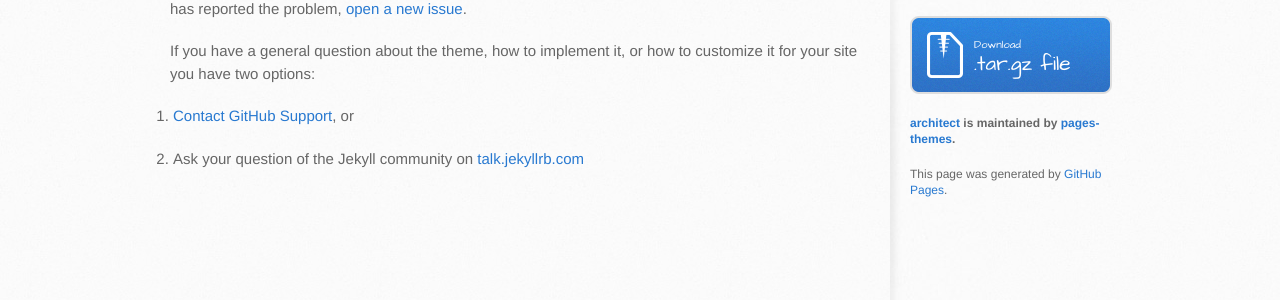
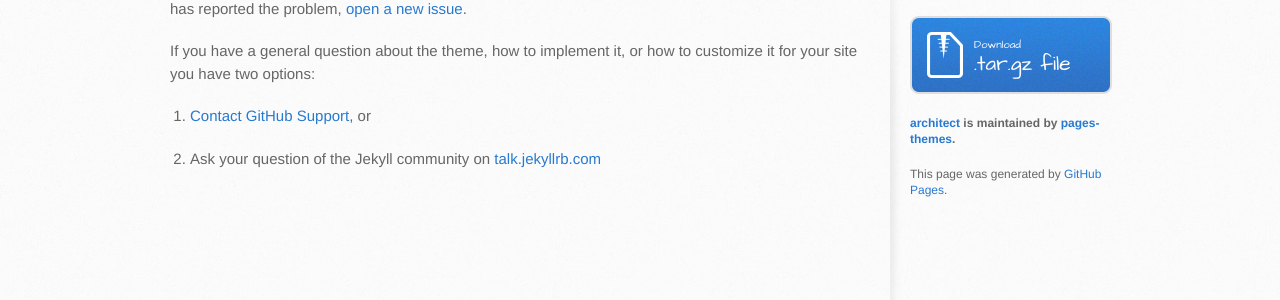
Before and after one commit to pages-themes/architect, a Jekyll site: the page built from docs/SUPPORT.md, in a window 1280 px wide. Shown: the part 316-616 px from the top of the page. Built offline with Jekyll 4.4.1, drawn with Linux system fonts in a browser that asks for light colours; our own code applies the rules of GitHub Pages for plain Markdown files.

Commit message:
Fixes #21
making same padding-left for OL and UL tag

```diff
--- a/_sass/jekyll-theme-architect.scss
+++ b/_sass/jekyll-theme-architect.scss
@@ -309,7 +309,7 @@ ul {
 ol {
   list-style-position: inside;
   list-style: decimal;
-  padding-left: 3px;
+  padding-left: 20px;
 }
 
 dl dd {
```
